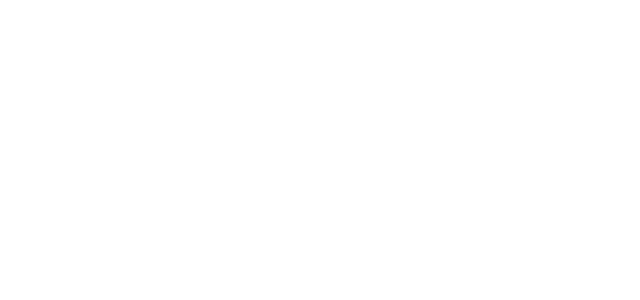
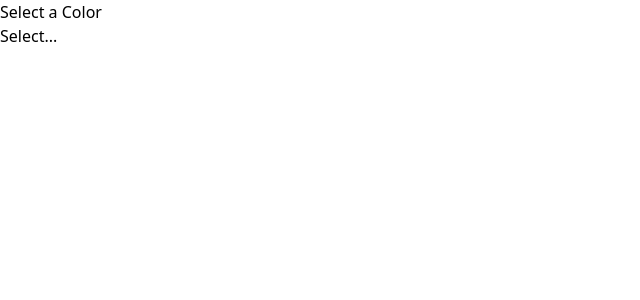
Before and after one commit to RozaliiaRusskikh/components, a React (Create React App) app: page / in a window 1280 px wide. Shown: the top 300 px of the page, without its empty margins (0-640 px from the left). Built offline with nearby package versions, Linux system fonts and the light colour scheme.

Commit message:
Dropdown  added

```diff
--- a/src/App.js
+++ b/src/App.js
@@ -1,5 +1,34 @@
+import { useState } from 'react';
+import Dropdown from './components/Dropdown'
+
 function App() {
 
+    const [selection, setSelection] = useState(null);
+
+    const handleSelect = (option) => {
+        setSelection(option);
+    }
+
+    const options = [
+        {
+            label: 'White',
+            value: 'white'
+        },
+        {
+            label: 'Blue',
+            value: 'blue'
+        },
+        {
+            label: 'Red',
+            value: 'red'
+        }
+    ]
+    return (
+        <div>
+            <label> Select a Color</label>
+            <Dropdown options={options} selection={selection} onSelect={handleSelect} />
+        </div>
+    )
 }
 
 export default App;
--- a/src/components/Dropdown.js
+++ b/src/components/Dropdown.js
@@ -0,0 +1,31 @@
+import { useState } from 'react'
+
+function Dropdown({ options, selection, onSelect }) {
+    const [isOpen, setIsOpen] = useState(false);
+    const handleClick = () => {
+        setIsOpen(!isOpen);
+    }
+
+    const handleOptionClick = (option) => {
+        //CLOSE DROPDOWN
+        setIsOpen(false);
+        // ACTIVE OPTION
+        onSelect(option)
+    }
+
+    const renderedDropdownItems = options.map((item) => {
+        return <div onClick={() => handleOptionClick(item)} key={item.value}>{item.label}</div>
+    })
+
+    let content = 'Select...';
+    if(selection) {
+        content = selection.label
+    }
+
+    return <div>
+        <div onClick={handleClick}>{content}</div>
+        {isOpen && <div>{renderedDropdownItems}</div>}
+    </div>
+}
+
+export default Dropdown;
```
